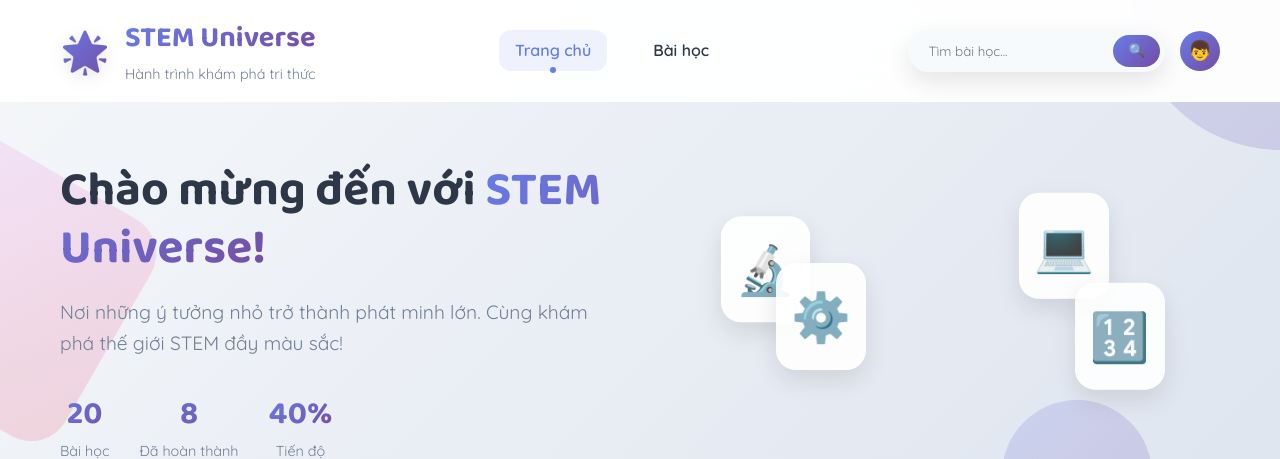
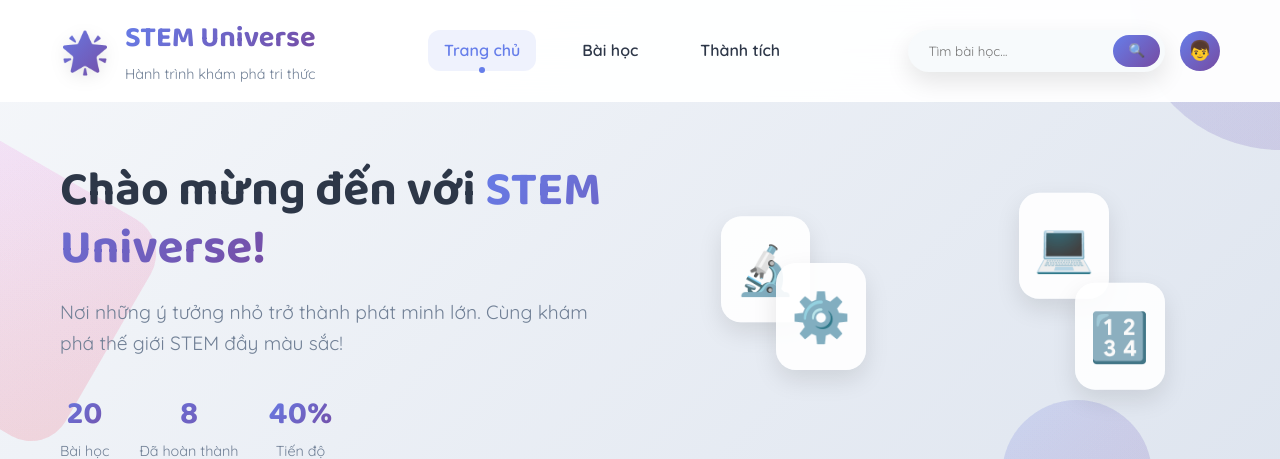
Before and after one commit to nhuynguyen04/SPNC_HocLieu_STEM_TieuHoc, a PHP site: page /views/home.php in a window 1280 px wide. Shown: the top 459 px of the page. Run offline with PHP 8.4, Linux system fonts and the light colour scheme.

Commit message:
add & fix header

```diff
--- a/views/template/header.php
+++ b/views/template/header.php
@@ -33,8 +33,13 @@ $current_page = $current_page ?? 'home';
                 </div>
 
                 <nav class="main-nav">
-                    <a href="/SPNC_HocLieu_STEM_TieuHoc/views/home.php" class="nav-link <?php echo $current_page === 'home.php' ? 'active' : ''; ?>">Trang chủ</a>
-                    <a href="/SPNC_HocLieu_STEM_TieuHoc/views/main_lesson.php" class="nav-link <?php echo $current_page === 'main_lesson.php' ? 'active' : ''; ?>">Bài học</a>
+                    <?php
+                    $basePath = str_replace($_SERVER['DOCUMENT_ROOT'], '', str_replace('\\', '/', __DIR__) . '/../../');
+                    ?>
+
+                    <a href="<?= $basePath ?>views/home.php" class="nav-link <?php echo $current_page === 'home.php' ? 'active' : ''; ?>">Trang chủ</a>
+                    <a href="<?= $basePath ?>views/main_lesson.php" class="nav-link <?php echo $current_page === 'main_lesson.php' ? 'active' : ''; ?>">Bài học</a>
+                    <a href="<?= $basePath ?>views/achievements.php" class="nav-link" <?php echo $current_page === 'achievements.php' ? 'active' : ''; ?>">Thành tích</a>
                 </nav>
 
 
```
